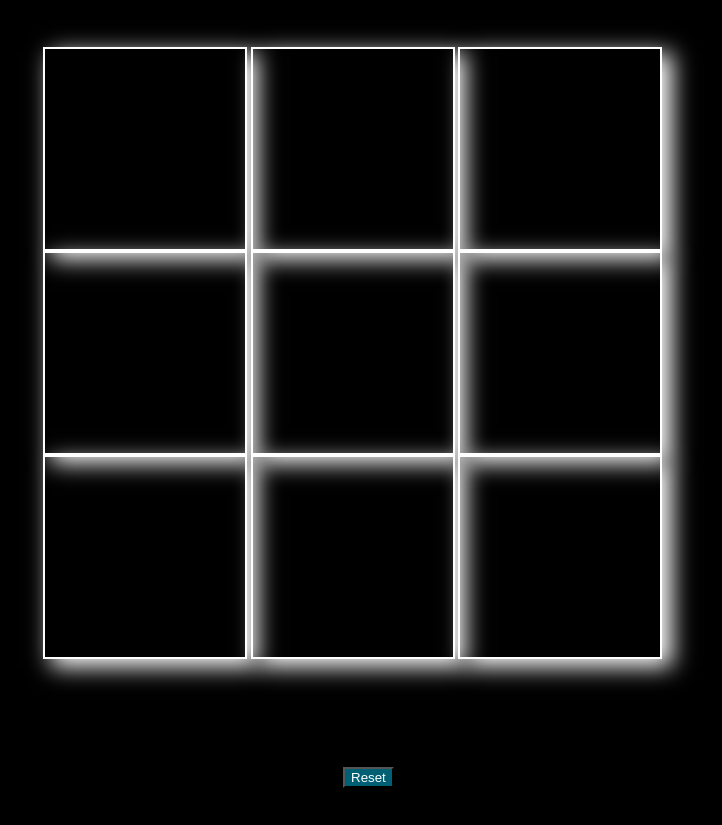
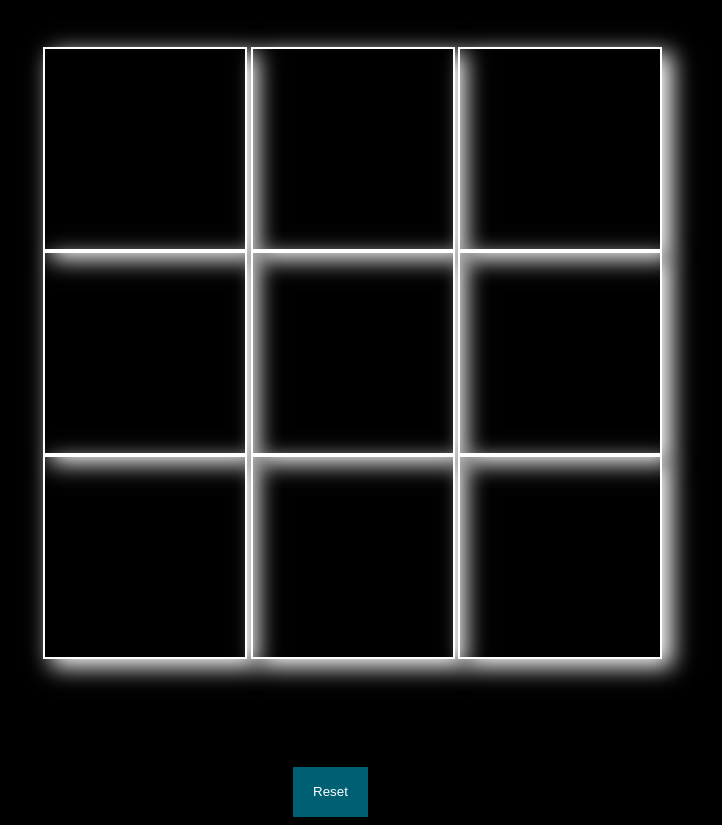
Before and after one commit to sbaxter95/tic-tac-toe, a plain HTML site: page index.html in a window 1280 px wide. Shown: the part 124-949 px from the top of the page, without its empty margins (365-1087 px from the left). Before the commit the page ends 920 px from the top, so only its background shows below. Drawn offline with nearby package versions, Linux system fonts and the light colour scheme.

Commit message:
modified button styling and position

```diff
--- a/style.css
+++ b/style.css
@@ -40,9 +40,12 @@ body {
 }
 
 button {
-	margin-left: 700px;
+	margin-left: 650px;
 	color: white;
 	background-color: #006073;
+	border: none;
+	width: 75px;
+	height: 50px;
 }
 
 h1 {
```
